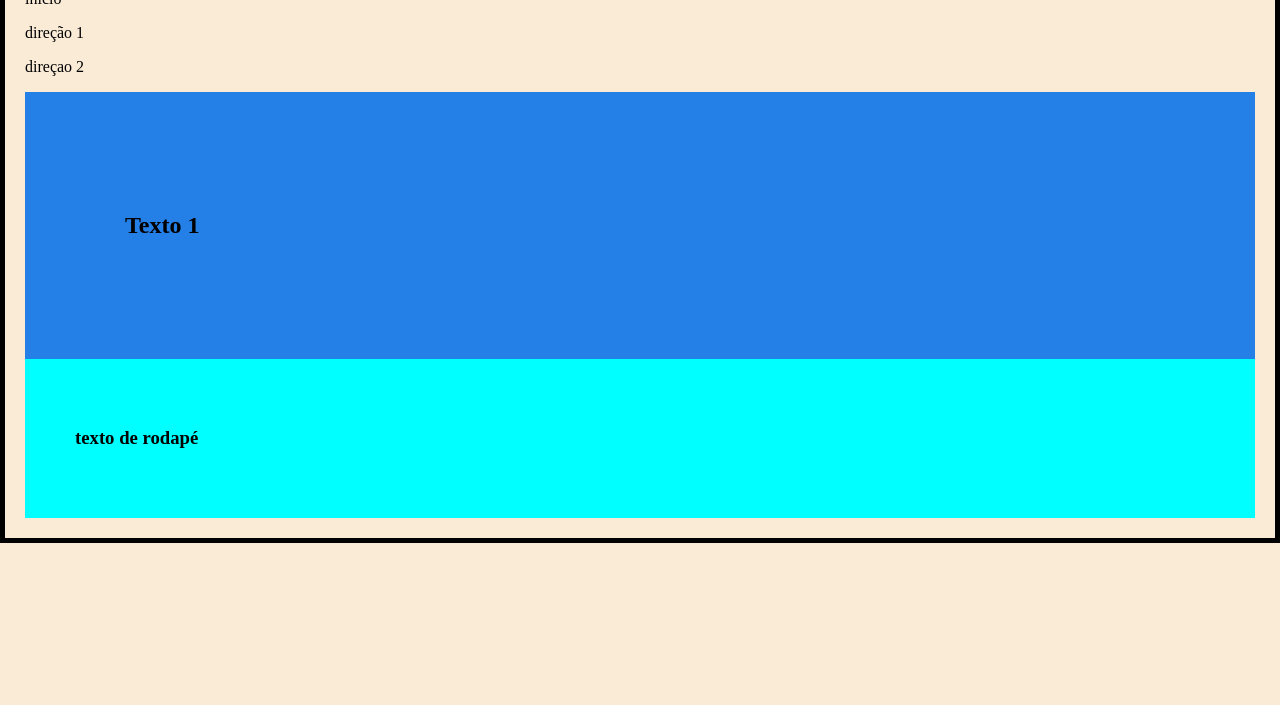
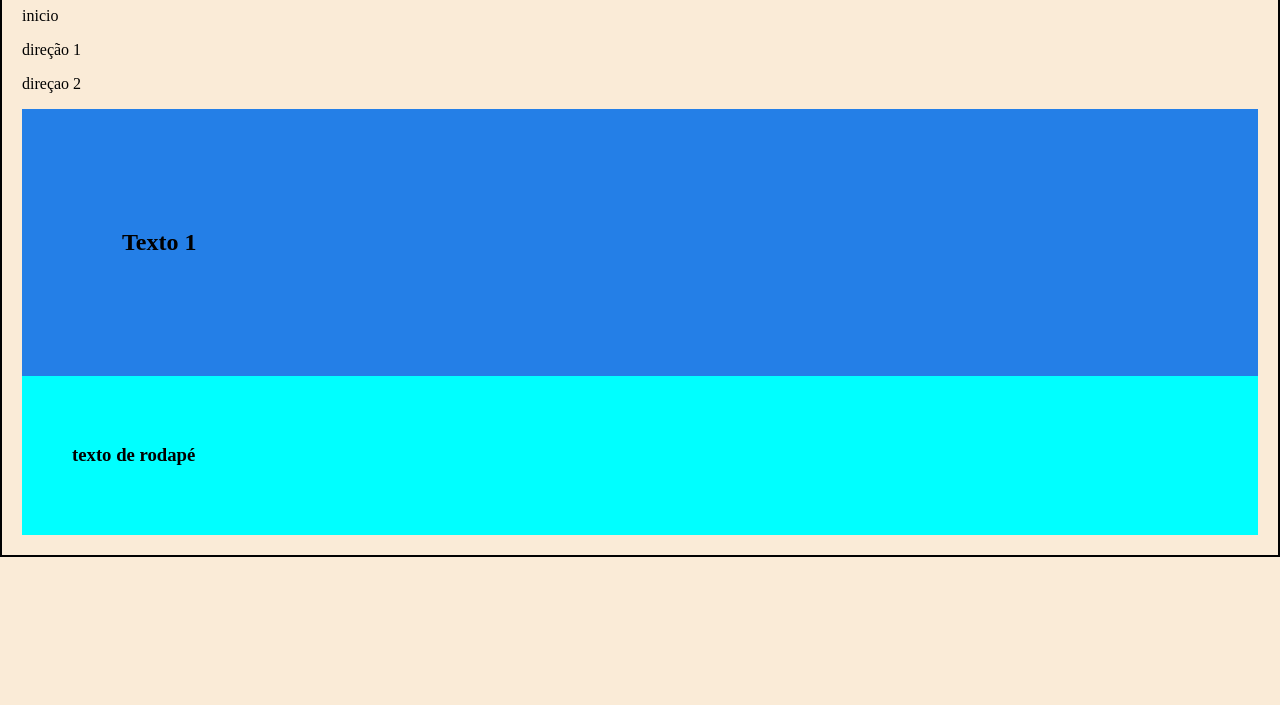
Before and after one commit to PaquiBik/Agrinhoequipe, a plain HTML site: page index.html in a window 1280 px wide. Shown: the part 95-800 px from the top of the page. Drawn offline with Linux system fonts and the light colour scheme.

Commit message:
Update style.css

```diff
--- a/style.css
+++ b/style.css
@@ -2,8 +2,8 @@ body{
     background-color: antiquewhite;
     width: auto;
     margin: 0 auto;
-    padding: 0 20px 20px 20px;
-    border: 5px solid black;
+    padding: 20px 20px 20px 20px;
+    border: 2px solid black;
 }
 section{
     background-color: rgb(36, 127, 231);
```
